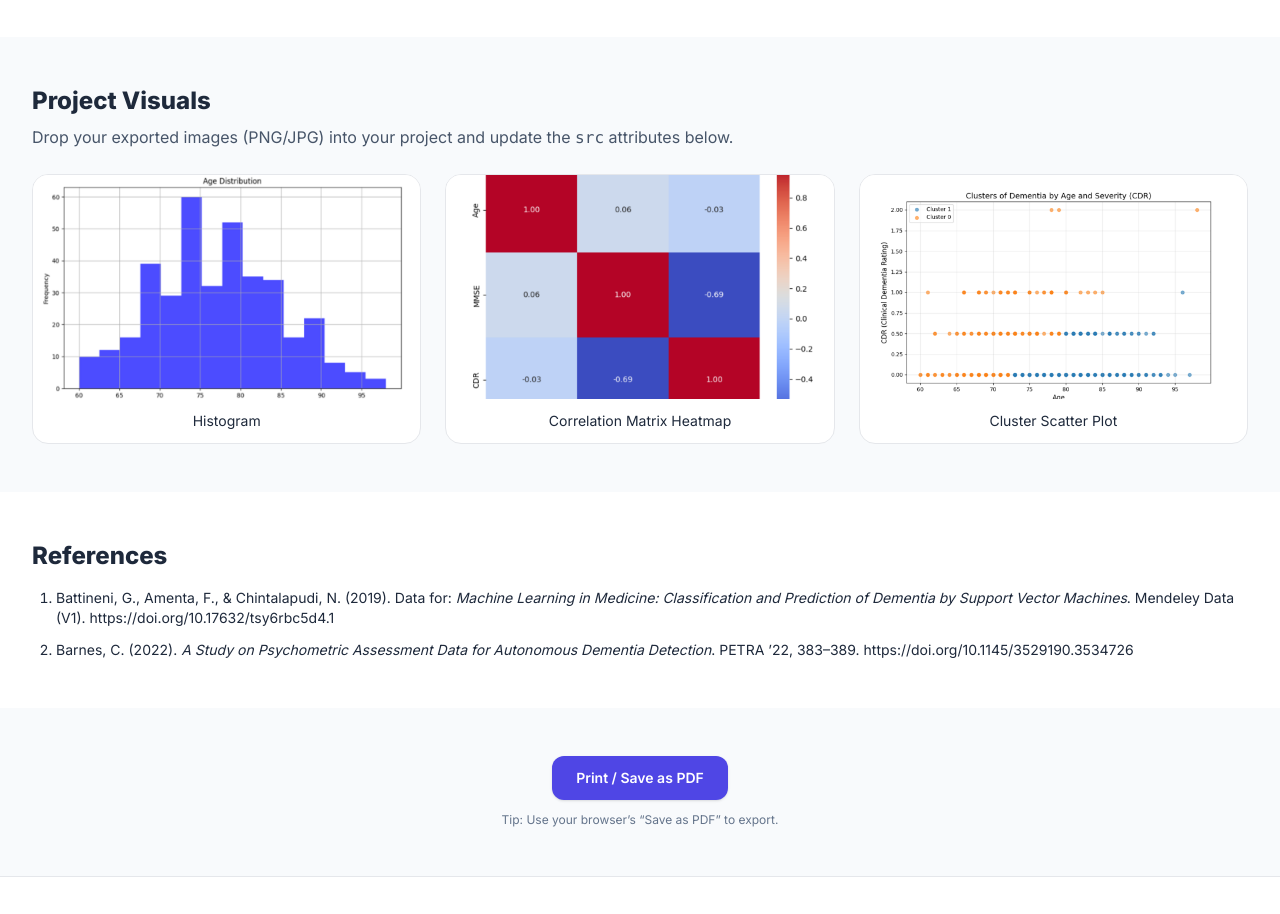
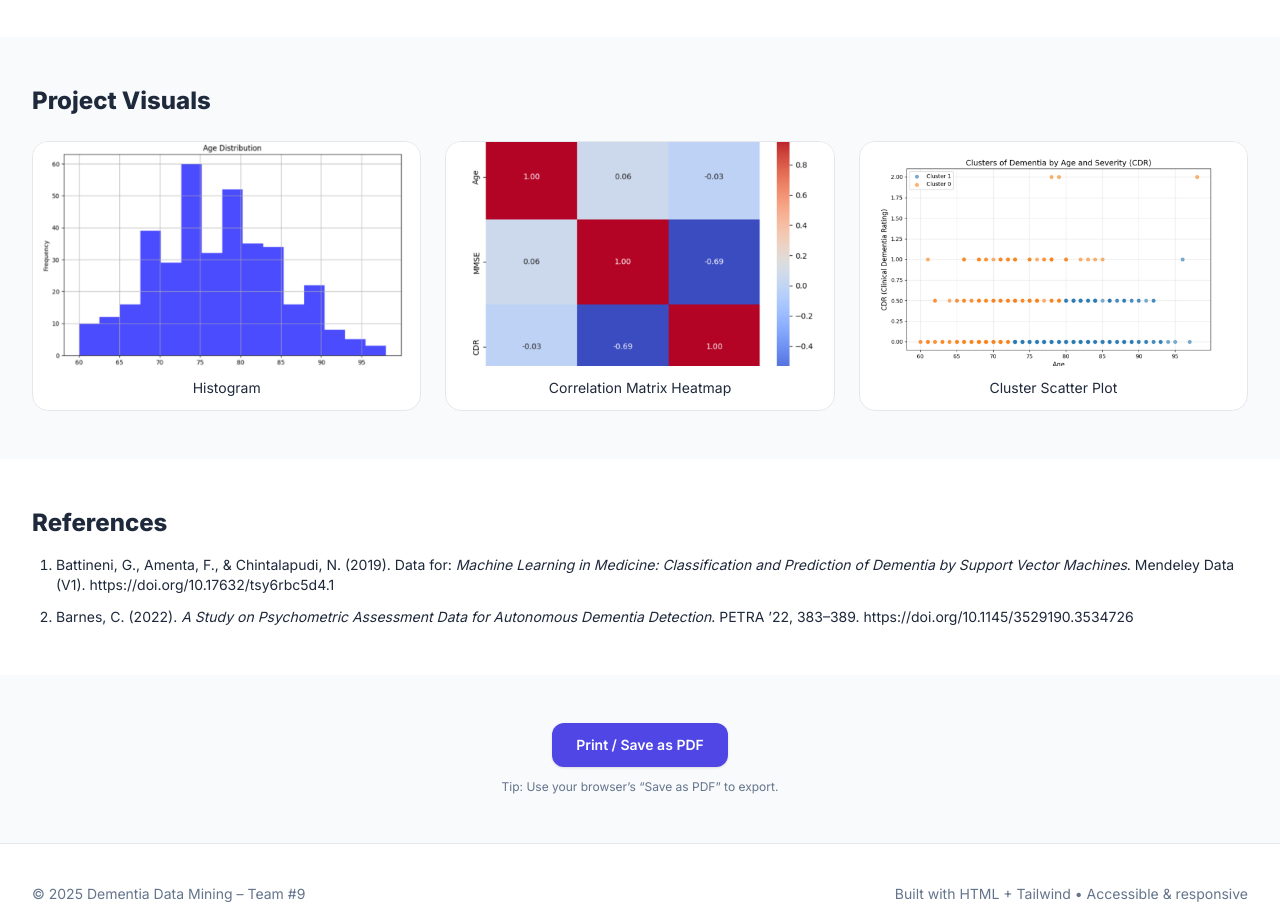
Before and after one commit to SamipSinghBasnet/Datamining, a plain HTML site: page index.html in a window 1280 px wide. Shown: the part 3220-4134 px from the top of the page. Drawn offline with nearby package versions, Linux system fonts and the light colour scheme.

Commit message:
Update index.html

```diff
--- a/index.html
+++ b/index.html
@@ -247,7 +247,6 @@
   <section class="section py-12" id="gallery">
     <div class="mx-auto max-w-7xl px-4 sm:px-6 lg:px-8">
       <h2 class="text-2xl font-bold">Project Visuals</h2>
-      <p class="mt-2 text-slate-600">Drop your exported images (PNG/JPG) into your project and update the <code>src</code> attributes below.</p>
       <div class="mt-6 grid md:grid-cols-3 gap-6">
         <figure class="rounded-2xl overflow-hidden border bg-white">
           <img src="Histogram.png" alt="Histogram of key variables" class="w-full h-56 object-cover">
```
